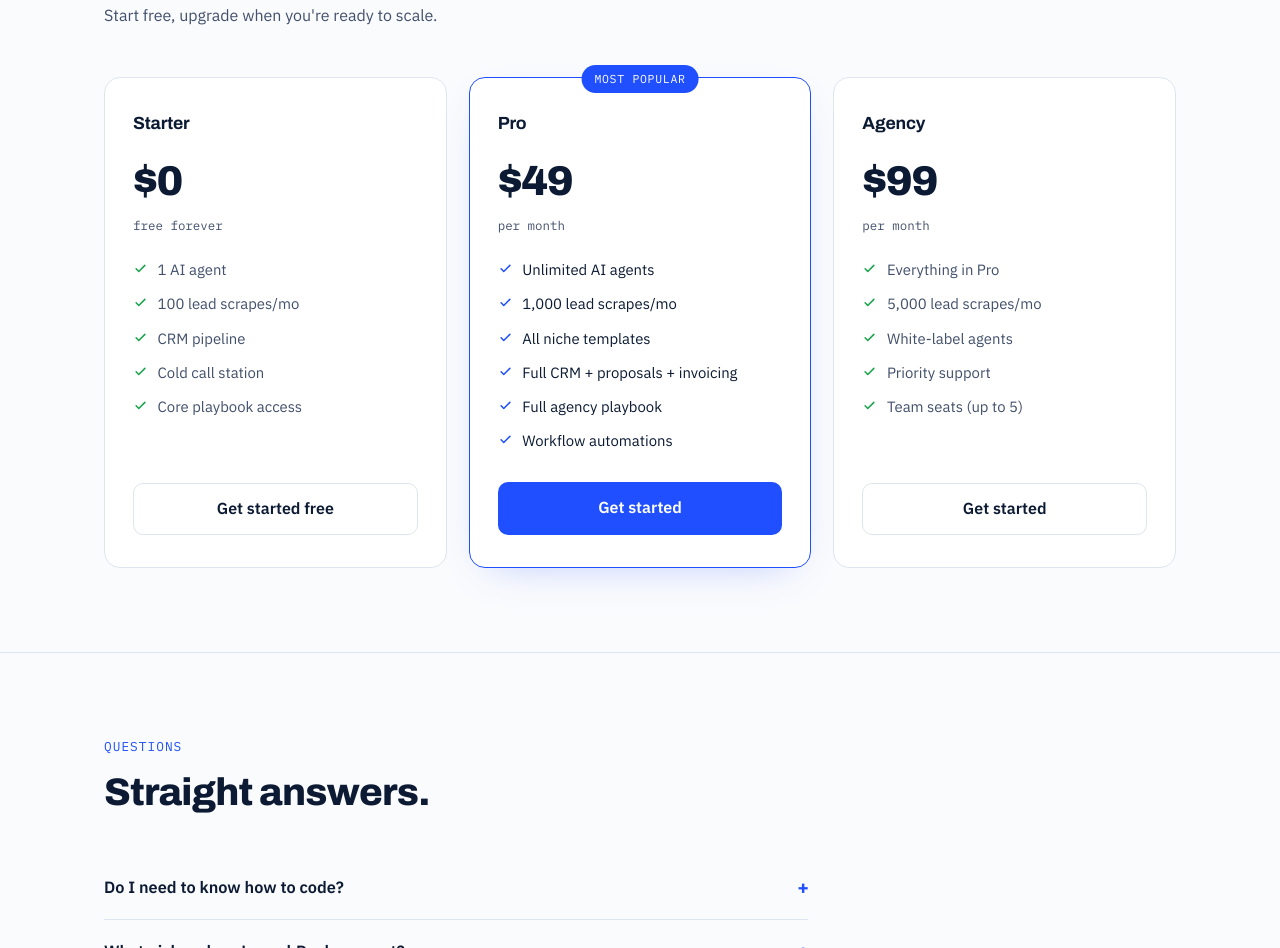
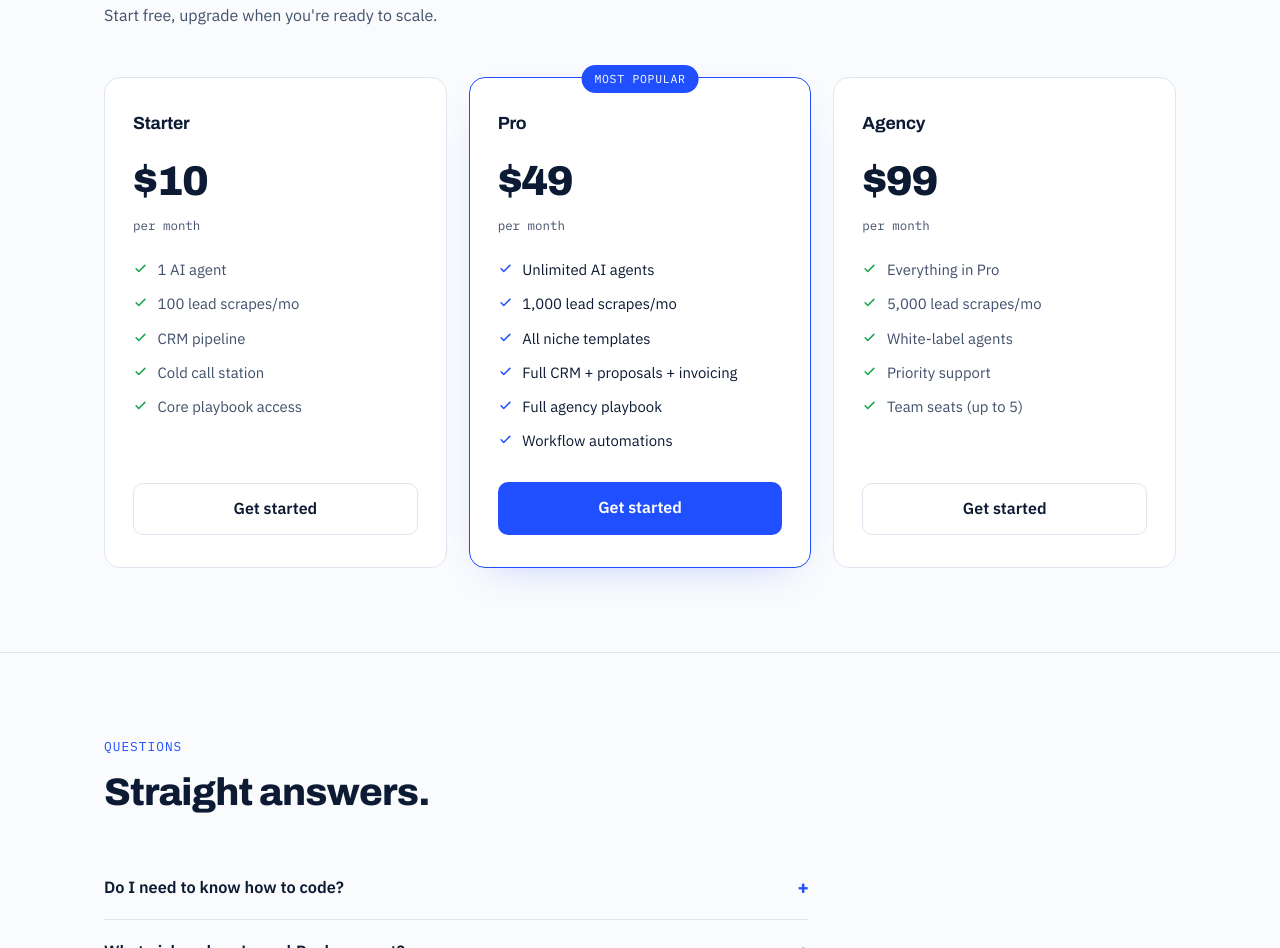
Before and after one commit to highpointgrowth-web/Launch-Desk, a plain HTML site: page index.html in a window 1280 px wide. Shown: the part 3047-3995 px from the top of the page. Drawn offline with Linux system fonts and the light colour scheme.

Commit message:
Add files via upload

```diff
--- a/index.html
+++ b/index.html
@@ -286,8 +286,8 @@ footer p{font-family:var(--mono);font-size:.78rem;color:var(--ink-soft)}
       <div class="pricing-grid">
         <div class="plan">
           <div class="plan-name">Starter</div>
-          <div class="plan-price">$0</div>
-          <div class="plan-per">free forever</div>
+          <div class="plan-price">$10</div>
+          <div class="plan-per">per month</div>
           <ul>
             <li><svg width="15" height="15" viewBox="0 0 24 24" fill="none" aria-hidden="true"><path d="M5 12.5l4.2 4.2L19 7" stroke="#16A34A" stroke-width="2.4" stroke-linecap="round" stroke-linejoin="round"/></svg>1 AI agent</li>
             <li><svg width="15" height="15" viewBox="0 0 24 24" fill="none" aria-hidden="true"><path d="M5 12.5l4.2 4.2L19 7" stroke="#16A34A" stroke-width="2.4" stroke-linecap="round" stroke-linejoin="round"/></svg>100 lead scrapes/mo</li>
@@ -295,7 +295,7 @@ footer p{font-family:var(--mono);font-size:.78rem;color:var(--ink-soft)}
             <li><svg width="15" height="15" viewBox="0 0 24 24" fill="none" aria-hidden="true"><path d="M5 12.5l4.2 4.2L19 7" stroke="#16A34A" stroke-width="2.4" stroke-linecap="round" stroke-linejoin="round"/></svg>Cold call station</li>
             <li><svg width="15" height="15" viewBox="0 0 24 24" fill="none" aria-hidden="true"><path d="M5 12.5l4.2 4.2L19 7" stroke="#16A34A" stroke-width="2.4" stroke-linecap="round" stroke-linejoin="round"/></svg>Core playbook access</li>
           </ul>
-          <a class="btn-outline" href="SIGNUP_LINK_HERE">Get started free</a>
+          <a class="btn-outline" href="https://buy.stripe.com/9B614f58Bb1l53t8nQcZa00">Get started</a>
         </div>
         <div class="plan featured">
           <span class="plan-badge">Most popular</span>
@@ -310,7 +310,7 @@ footer p{font-family:var(--mono);font-size:.78rem;color:var(--ink-soft)}
             <li><svg width="15" height="15" viewBox="0 0 24 24" fill="none" aria-hidden="true"><path d="M5 12.5l4.2 4.2L19 7" stroke="#1F4FFF" stroke-width="2.4" stroke-linecap="round" stroke-linejoin="round"/></svg>Full agency playbook</li>
             <li><svg width="15" height="15" viewBox="0 0 24 24" fill="none" aria-hidden="true"><path d="M5 12.5l4.2 4.2L19 7" stroke="#1F4FFF" stroke-width="2.4" stroke-linecap="round" stroke-linejoin="round"/></svg>Workflow automations</li>
           </ul>
-          <a class="btn btn-primary" href="SIGNUP_LINK_HERE">Get started</a>
+          <a class="btn btn-primary" href="https://buy.stripe.com/00w7sD58B0mH7bB5bEcZa01">Get started</a>
         </div>
         <div class="plan">
           <div class="plan-name">Agency</div>
@@ -323,7 +323,7 @@ footer p{font-family:var(--mono);font-size:.78rem;color:var(--ink-soft)}
             <li><svg width="15" height="15" viewBox="0 0 24 24" fill="none" aria-hidden="true"><path d="M5 12.5l4.2 4.2L19 7" stroke="#16A34A" stroke-width="2.4" stroke-linecap="round" stroke-linejoin="round"/></svg>Priority support</li>
             <li><svg width="15" height="15" viewBox="0 0 24 24" fill="none" aria-hidden="true"><path d="M5 12.5l4.2 4.2L19 7" stroke="#16A34A" stroke-width="2.4" stroke-linecap="round" stroke-linejoin="round"/></svg>Team seats (up to 5)</li>
           </ul>
-          <a class="btn-outline" href="SIGNUP_LINK_HERE">Get started</a>
+          <a class="btn-outline" href="https://buy.stripe.com/bJe3cnbwZ4CX2VldIacZa02">Get started</a>
         </div>
       </div>
     </div>
```
